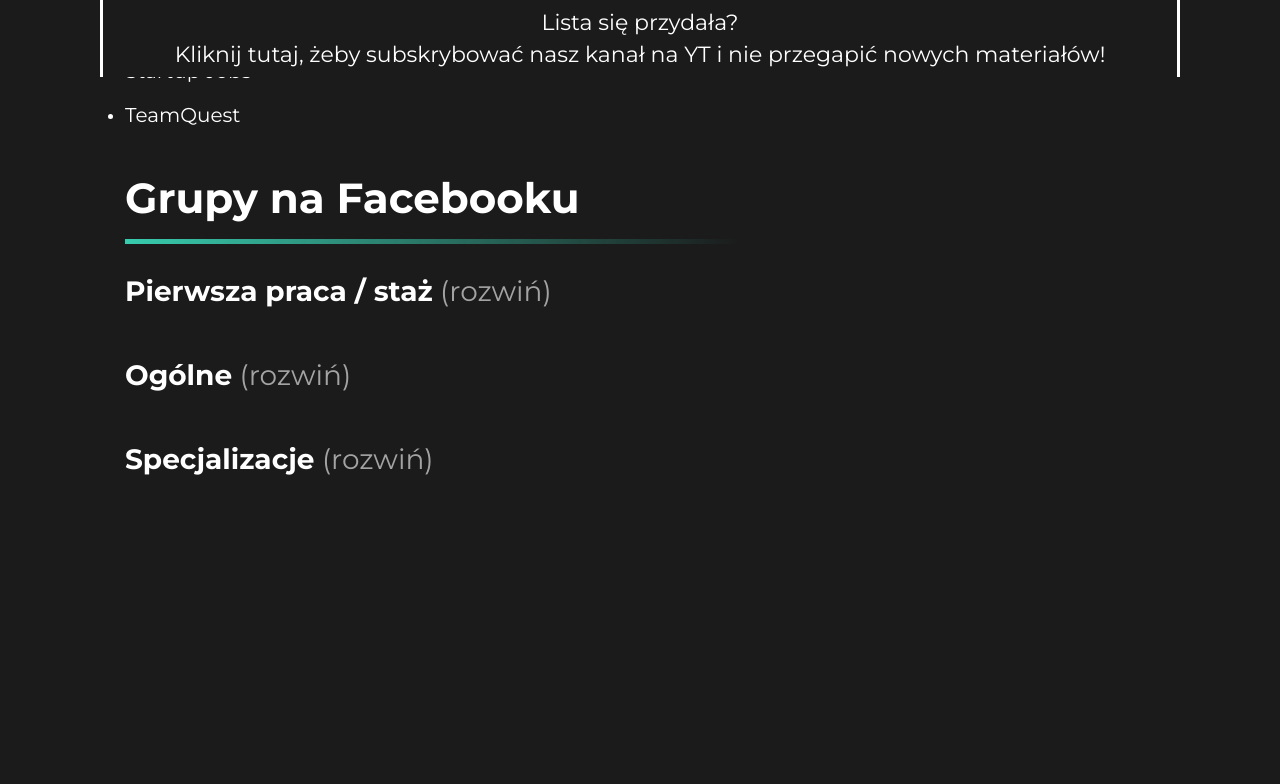
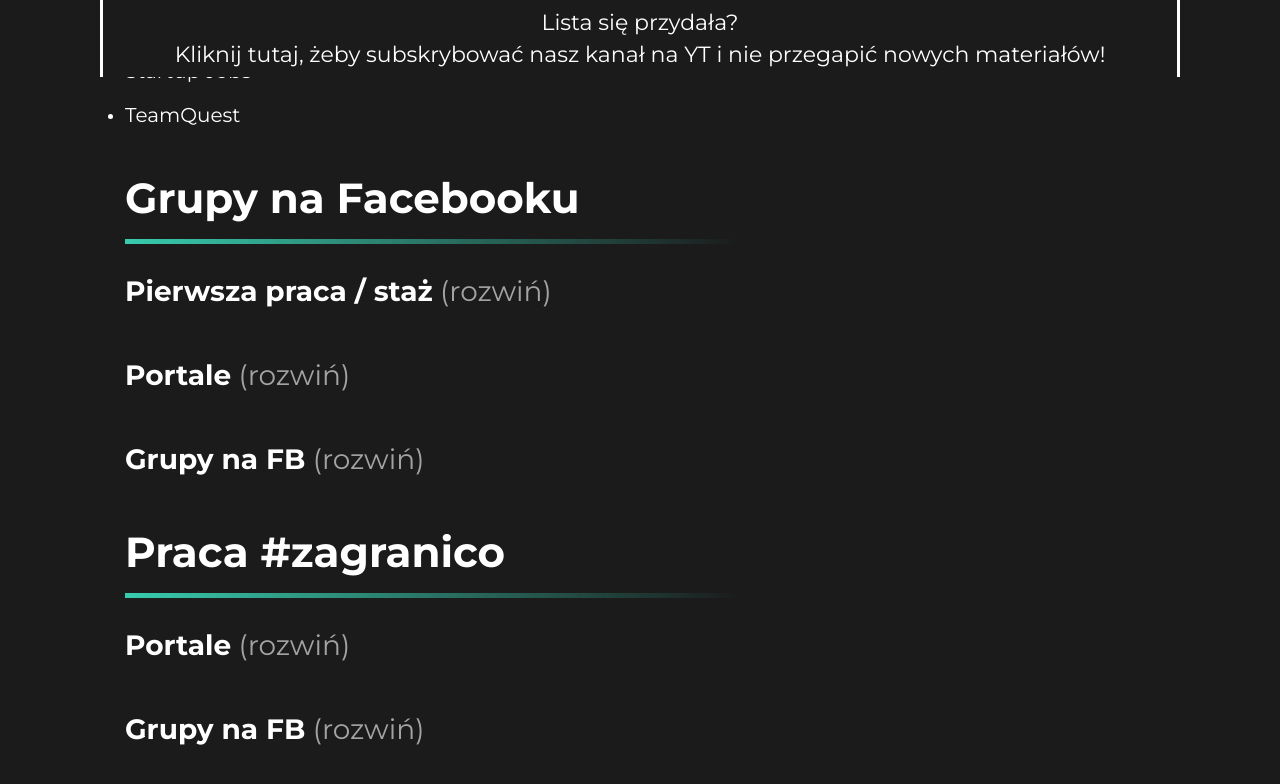
Before and after one commit to kaapa-s/jakzaczacprogramowac.pl, a plain HTML site: page gdzie-szukac-pracy-w-it/index.html in a window 1280 px wide. Shown: the part 723-1507 px from the top of the page. Before the commit the page ends 1449 px from the top, so only its background shows below. Drawn offline with Linux system fonts and the light colour scheme.

Commit message:
Oferty pracy z zagranicy

```diff
--- a/gdzie-szukac-pracy-w-it/app.js
+++ b/gdzie-szukac-pracy-w-it/app.js
@@ -92,7 +92,7 @@
       ],
     },
     {
-      name: 'Ogólne',
+      name: 'Portale',
       list: [
         {
           name:
@@ -135,7 +135,7 @@
       ],
     },
     {
-      name: 'Specjalizacje',
+      name: 'Grupy na FB',
       list: [
         {
           name: 'Python Poland: Jobs',
@@ -170,6 +170,91 @@
     },
   ];
 
+  const abroad = [
+    {
+      name: 'Portale',
+      list: [
+        {
+          name: 'Relocate',
+          link: 'https://relocate.me/search//',
+        },
+        {
+          name: 'We Work Remotely',
+          link: 'https://weworkremotely.com/',
+        },
+        {
+          name: 'Remote in Tech (lista firm)',
+          link: 'https://remoteintech.company',
+        },
+        {
+          name: 'Stack Overflow (praca zdalna)',
+          link: 'https://stackoverflow.com/jobs/remote-developer-jobs',
+        },
+        {
+          name: 'Stack Overflow (relokacja)',
+          link: 'https://stackoverflow.com/jobs/paid-relocation-developer-jobs',
+        },
+        {
+          name: 'Praca w IT - Junior/Staż',
+          link: 'https://www.facebook.com/groups/802556203473410/',
+        },
+        {
+          name: 'Working Nomads',
+          link: 'https://www.workingnomads.co/jobs',
+        },
+        {
+          name: 'Turing',
+          link: 'https://developers.turing.com',
+        },
+        {
+          name: 'Remote OK',
+          link: 'https://remoteok.io/remote-jobs/',
+        },
+        {
+          name: 'Breakout Careers',
+          link: 'https://breakout.careers/jobs',
+        },
+        {
+          name: 'Remote.co',
+          link: 'https://remote.co/',
+        },
+        {
+          name: 'Indeed.com',
+          link: 'https://www.indeed.com/',
+        },
+        {
+          name: 'Codepen',
+          link: 'https://codepen.io/jobs',
+        },
+        {
+          name: 'Smashing',
+          link: 'https://remoteok.io/remote-jobs/',
+        },
+        {
+          name: 'Work From Home Jobs',
+          link: 'https://workfromhomejobs.me/remote-developer-jobs/',
+        },
+      ],
+    },
+    {
+      name: 'Grupy na FB',
+      list: [
+        {
+          name: 'Jobs for Front-End Developers',
+          link: 'https://www.facebook.com/groups/556739801135588',
+        },
+        {
+          name: 'International Development Jobs (IDJ)',
+          link: 'https://www.facebook.com/groups/366722777931700/',
+        },
+        {
+          name: 'International Development Jobs and Careers',
+          link: 'https://www.facebook.com/groups/733493403751706/',
+        }
+      ],
+    },
+  ];
+
   const createLinkElement = (entity) => {
     const li = document.createElement('li');
     const a = document.createElement('a');
@@ -190,10 +275,11 @@
       .appendChild(createLinkElement(portal));
   });
 
-  groups.forEach((group) => {
-    group.list = group.list.sort((a, b) => a.name.localeCompare(b.name));
+  const generateNestedLists = (items, selector) => {
+    items.forEach((item) => {
+      item.list = item.list.sort((a, b) => a.name.localeCompare(b.name));
       const h3 = document.createElement('h3');
-    h3.innerText = group.name;
+      h3.innerText = item.name;
 
       const spanExpand = document.createElement('span');
       spanExpand.classList.add('expand');
@@ -218,12 +304,16 @@
         }
       });
 
-    group.list.forEach((listItem) =>
+      item.list.forEach((listItem) =>
         ul.appendChild(createLinkElement(listItem))
       );
-    document.querySelector('.groups').appendChild(h3);
-    document.querySelector('.groups').appendChild(ulRow);
+      document.querySelector(selector).appendChild(h3);
+      document.querySelector(selector).appendChild(ulRow);
     });
+  };
+
+  generateNestedLists(groups, ".groups");
+  generateNestedLists(abroad, ".abroad");
 
   const onScroll = () => {
     window.removeEventListener('scroll', onScroll);
--- a/gdzie-szukac-pracy-w-it/index.html
+++ b/gdzie-szukac-pracy-w-it/index.html
@@ -59,8 +59,11 @@
           <ul class="list list--portals"></ul>
         </div>
       </section>
-      <section class="groups">
+      <section class="groups nested">
         <h2>Grupy na Facebooku</h2>
+      </section>
+      <section class="abroad nested">
+        <h2>Praca #zagranico</h2>
       </section>
     </main>
     <div class="bar-container">
--- a/gdzie-szukac-pracy-w-it/styles.css
+++ b/gdzie-szukac-pracy-w-it/styles.css
@@ -99,20 +99,20 @@ h3 span.collapse {
     display: none;
 }
 
-.groups ul {
+.nested ul {
     display: none;
 }
 
-.groups h3.expanded + .row ul {
+.nested h3.expanded + .row ul {
     display: block;
 }
 
-.groups h3.expanded span.collapse  {
+.nested h3.expanded span.collapse  {
     display: inline;
 }
 
 
-.groups h3.expanded span.expand {
+.nested h3.expanded span.expand {
     display: none;
 }
 
```
Lines whose indentation alone changed are shown as unchanged.
